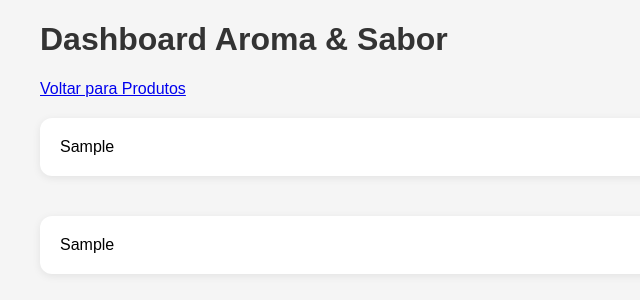
After one commit to Eduardo-S-Queiroz/Projeto-S.A.I-em-Python, a Flask app: template templates/dashboard.html in a window 1280 px wide. The commit adds this page. Shown: the top 300 px of the page, without its empty margins (0-640 px from the left). Run offline with Flask 3, Linux system fonts and the light colour scheme; the template is opened without the code that fills it: most values are stand-ins (such as "Sample title", 1, 10 or a date in 2020).

Commit message:
inicio de dashboard

```diff
--- a/backend/main.py
+++ b/backend/main.py
@@ -1,6 +1,11 @@
 import os
 import sys
 import json
+import dash
+import pandas as pd
+import plotly.express as px
+import calendar
+from datetime import datetime
 from flask import Flask, render_template, request, redirect, url_for
 
 # Adicionar o diretório atual ao sys.path para garantir que o módulo api seja encontrado
@@ -9,6 +14,7 @@ sys.path.insert(0, os.path.dirname(__file__))
 from api import ( listar_produtos, verificar_login, listar_categorias, lista_pedidos, consultar_produto,
 cadastrar_produto, status_produto, atualizar_produto, obter_nome_cliente, obter_nome_categoria, obter_email )
 
+from dashboard import get_data_from_db
 
 # Configurar caminhos
 BASE_DIR = os.path.dirname(os.path.dirname(os.path.abspath(__file__)))
@@ -45,10 +51,12 @@ def produtos():
     lista_de_pedidos = lista_pedidos()
     lista_de_categorias = listar_categorias()
 
+
+
     # Converter status dos produtos
     for produto in lista_de_produtos:
         # Converte o campo status para ativo/inativo
-        status = produto.get('status') or produto.get('status') or 0
+        status = produto.get('status')
         produto['status'] = 'ativo' if status else 'inativo'
 
         featured = produto.get('featured') or produto.get('destaque') or 0
@@ -147,6 +155,7 @@ def produtos():
 
         return redirect(url_for('produtos'))
 
+
     # Verificar se as listas estão vazias e renderizar a página com mensagens de erro apropriadas
 
     if not lista_de_produtos:
@@ -154,11 +163,83 @@ def produtos():
 
     if not lista_de_pedidos:
         return render_template('produtos.html', produtos=lista_de_produtos, pedidos=[], error="Nenhum pedido encontrado.")
-
     if lista_de_categorias is None:
         return render_template('produtos.html', produtos=lista_de_produtos, pedidos=lista_de_pedidos, error="Erro ao carregar categorias.")
 
-    return render_template('produtos.html', produtos=lista_de_produtos, pedidos=lista_de_pedidos, categorias=lista_de_categorias)
+
+    return render_template('produtos.html', produtos=lista_de_produtos, pedidos=lista_de_pedidos, categorias=lista_de_categorias,)
+
+@app.route("/dashboard", methods=['GET'])
+@app.route("/dashboard.html", methods=['GET'])
+def dashboard():
+    df_orders, df_products = get_data_from_db()
+
+    # Criar gráficos usando Plotly
+    labels = {
+        'created_at': 'Data do Pedido',
+        'total_price': 'Total (R$)',
+        'date_column': 'Data do Pedido',
+        'category_name': 'Categoria'
+    }
+
+    # Faturamento Total
+    total_faturado = df_orders['total_price'].sum()
+
+    # Quantidade de Pedidos
+    total_pedidos = len(df_orders)
+
+    # Pega o ano e mês atuais automaticamente
+    hoje = datetime.now()
+    ano = hoje.year
+    mes = hoje.month
+
+    # Define o primeiro dia e o último dia dinamicamente
+    data_inicio = f"{ano}-{mes:02d}-01"
+    ultimo_dia = calendar.monthrange(ano, mes)[1]
+    data_fim = f"{ano}-{mes:02d}-{ultimo_dia}"
+
+    # Aplica a filtragem
+    df_filtrado = df_orders[
+        (df_orders['created_at'] >= data_inicio) &
+        (df_orders['created_at'] <= data_fim)
+    ].copy()
+
+    # Gráfico de Vendas por Data
+    fig_sales = px.bar(
+        df_filtrado,
+        x = 'created_at',
+        y = 'total_price',
+        title = 'Vendas por Data',
+        labels = labels,
+        text_auto = '.2s',
+        color_discrete_sequence = ['#1f77b4'],
+        width = 1100
+    )
+
+    fig_sales.update_layout(bargap=0.8)  # Ajusta o espaçamento entre as barras
+
+    fig_sales.update_layout(
+        xaxis_title="Período",
+        yaxis_title="Faturamento (R$)",
+        template="plotly_white", # Fundo limpo
+        hovermode="x unified"    # Mostra os valores ao passar o mouse na linha
+    )
+
+    # Para formatar o R$ no eixo Y e nas barras
+    fig_sales.update_traces(texttemplate='R$ %{y:.2f}', textposition='outside')
+
+
+    fig_category = px.pie(
+        df_products,
+        names='category_name',
+        title='Distribuição de Produtos por Categoria',
+        labels=labels
+    )
+
+    # Renderizar o template do dashboard com os gráficos
+    return render_template('dashboard.html', fig_sales=fig_sales.to_html(full_html=False), fig_category=fig_category.to_html(full_html=False, include_plotlyjs='cdn'), total_faturado=total_faturado, total_pedidos=total_pedidos )
+
+
 
 if __name__ == '__main__':
     app.run(debug=True)
--- /dev/null
+++ b/templates/dashboard.html
@@ -0,0 +1,32 @@
+<!DOCTYPE html>
+<html lang="pt-BR">
+<head>
+    <meta charset="UTF-8">
+    <meta name="viewport" content="width=device-width, initial-scale=1.0">
+    <title>Dashboard Aroma & Sabor</title>
+    <style>
+        body { font-family: Arial, sans-serif; margin: 20px; background: #f5f5f5; }
+        .container { max-width: 1200px; margin: 0 auto; }
+        header { margin-bottom: 20px; }
+        h1 { color: #333; }
+        .chart { margin-bottom: 40px; background: #fff; padding: 20px; border-radius: 12px; box-shadow: 0 2px 8px rgba(0,0,0,0.08); }
+        nav a { color: #1976d2; text-decoration: none; }
+    </style>
+</head>
+<body>
+    <div class="container">
+        <header>
+            <h1>Dashboard Aroma & Sabor</h1>
+            <p><a href="/produtos.html">Voltar para Produtos</a></p>
+        </header>
+
+        <div class="chart">
+            {{ fig_sales | safe }}
+        </div>
+
+        <div class="chart">
+            {{ fig_category | safe }}
+        </div>
+    </div>
+</body>
+</html>
```
Also changed, not shown: backend/dashboard.py (added, +36 -0 lines), templates/produtos.html (+18 -0 lines).
